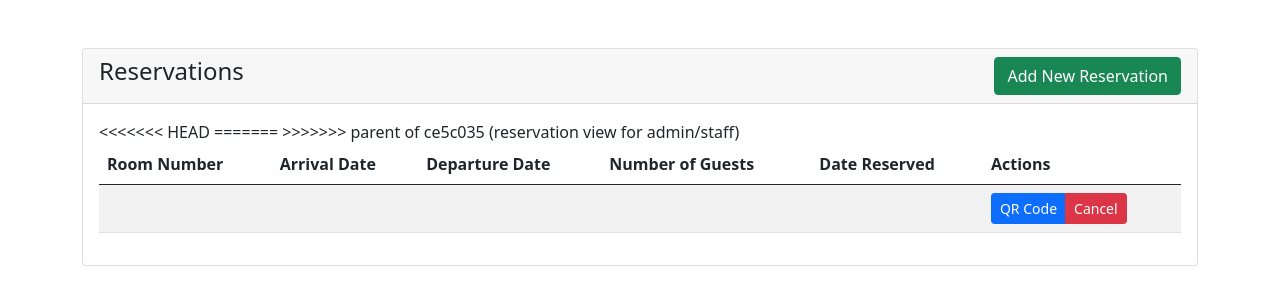
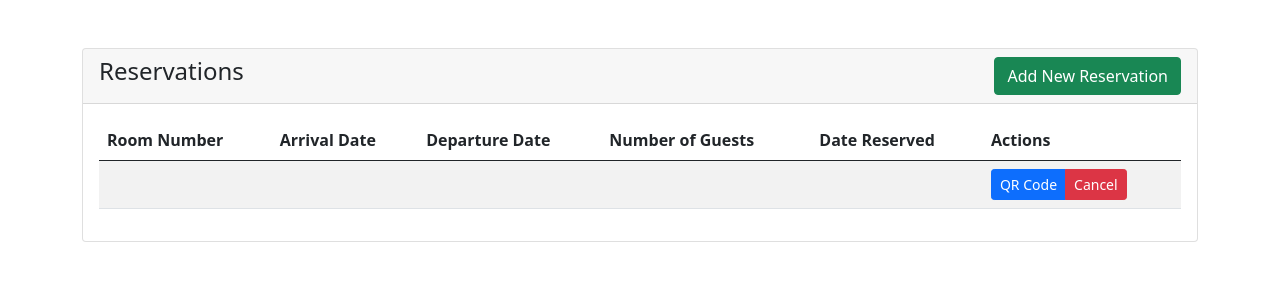
Before and after one commit to compranicles/hotelsystem, a CodeIgniter 4 app: template app/Views/reservation/index.php in a window 1280 px wide. Shown: the part 74-379 px from the top of the page. Run offline with PHP 8.4 and a stand-in for CodeIgniter, Linux system fonts and the light colour scheme; the template is opened without the code that fills it, so the values that code supplies are empty; some libraries are stand-ins or nearby versions.

Commit message:
wadsadada

```diff
--- a/app/Views/reservation/index.php
+++ b/app/Views/reservation/index.php
@@ -13,7 +13,6 @@
                     </h4>
                 </div>
                 <div class="card-body">
-<<<<<<< HEAD
 
                     <?php if ($session->getTempdata('success')): ?>
                         <div class="alert alert-success" role="alert">
@@ -82,8 +81,6 @@
                         </table>
                     <?php endif?>
 
-=======
->>>>>>> parent of ce5c035 (reservation view for admin/staff)
                     <table id="reservation_table" class="table table-striped table-hover">
                         <thead>
                             <tr>
```
